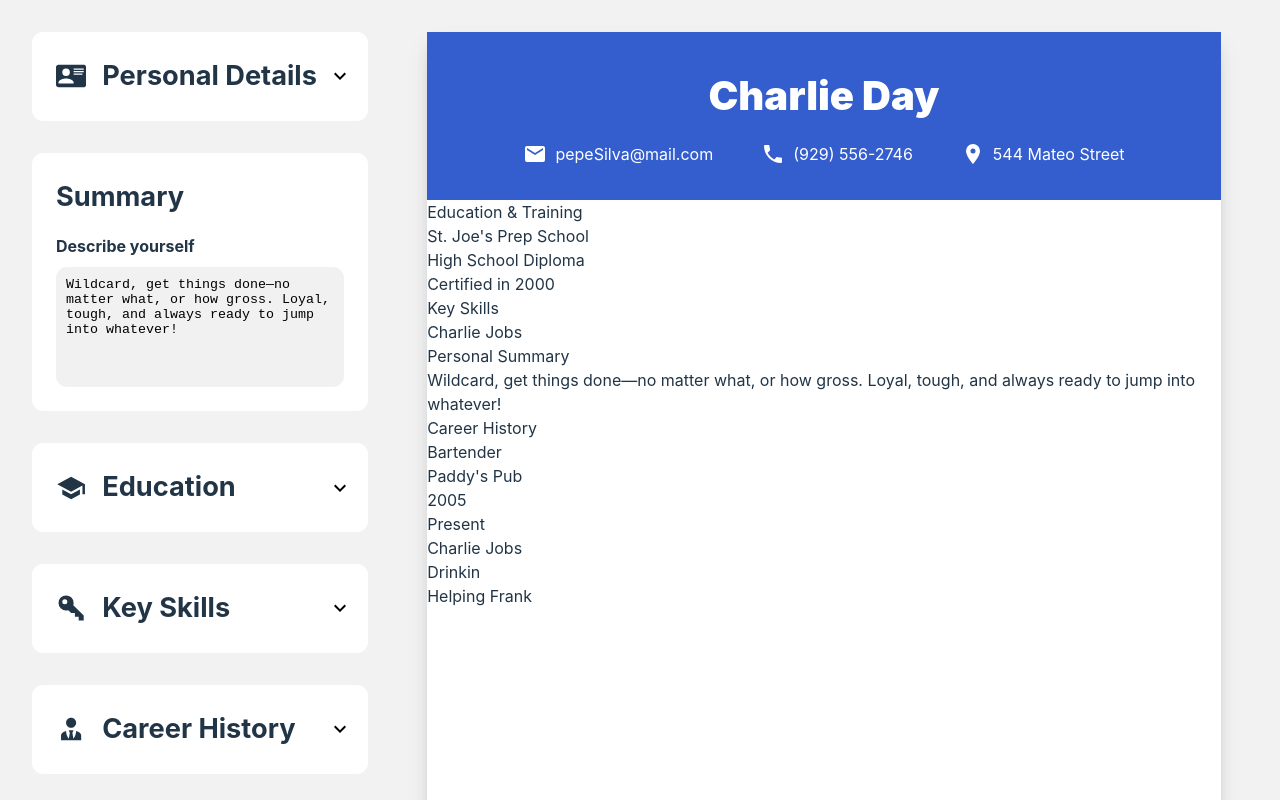
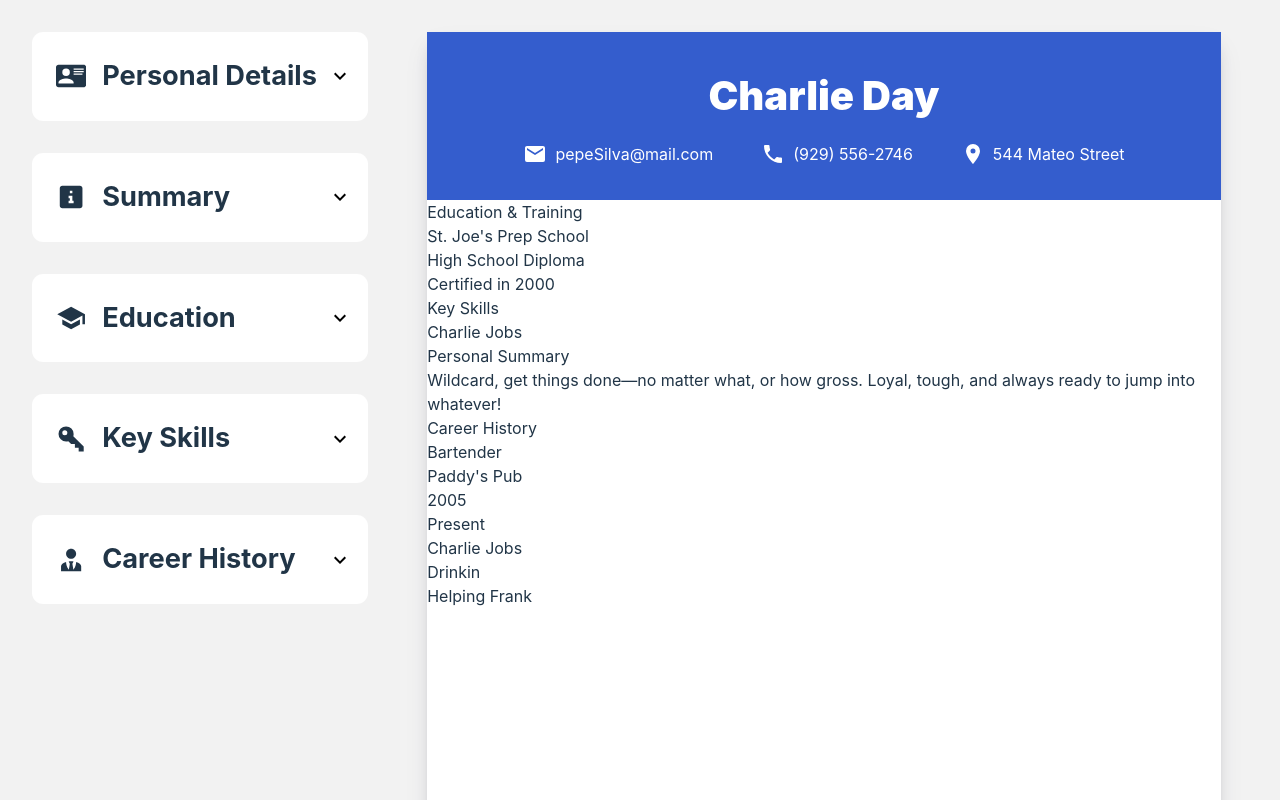
Before and after one commit to Frobii/resume-builder, a React (Vite) app: page / in a window 1280 px wide. Shown: the top 800 px of the page. Built offline with nearby package versions, Linux system fonts and the light colour scheme.

Commit message:
Use a toggle menu for summary

```diff
--- a/src/ResumeBuilder.jsx
+++ b/src/ResumeBuilder.jsx
@@ -51,10 +51,12 @@ export default function ResumeBuilder() {
                         setFormData={setFormData}
                     />
                 </ToggleMenu>
-                <Summary
-                    formData={formData}
-                    setFormData={setFormData}
-                />
+                <ToggleMenu title="Summary">
+                    <Summary
+                        formData={formData}
+                        setFormData={setFormData}
+                    />
+                </ToggleMenu>
                 <ToggleMenu title="Education" >
                     <EducationDetails
                         formData={formData}
--- a/src/Summary.jsx
+++ b/src/Summary.jsx
@@ -15,7 +15,6 @@ export default function summaryForm({ formData, setFormData }) {
     return (
         <>
             <section className="summary-form">
-                <h1>Summary</h1>
                 <TextInput
                     label="Describe yourself"
                     name="summary"
--- a/src/ToggleMenu.jsx
+++ b/src/ToggleMenu.jsx
@@ -4,6 +4,7 @@ import Icon from '@mdi/react';
 import { mdiChevronDown } from '@mdi/js';
 import { mdiChevronUp } from '@mdi/js';
 import { mdiCardAccountDetails } from '@mdi/js';
+import { mdiInformationSlabBox } from '@mdi/js';
 import { mdiSchool } from '@mdi/js';
 import { mdiBriefcase } from '@mdi/js';
 import { mdiKeyVariant } from '@mdi/js';
@@ -21,6 +22,7 @@ export default function ToggleMenu({ children, title }) {
             <div className="toggle-container">
                 <div className="toggle-heading">
                     {title === "Personal Details" && <Icon path={mdiCardAccountDetails} size={1.5} />}
+                    {title === "Summary" && <Icon path={mdiInformationSlabBox} size={1.5} />}
                     {title === "Education" && <Icon path={mdiSchool} size={1.5} />}
                     {title === "Experience" && <Icon path={mdiBriefcase} size={1.5} />}
                     {title === "Key Skills" && <Icon path={mdiKeyVariant} size={1.5} />}
--- a/src/summary.css
+++ b/src/summary.css
@@ -4,9 +4,14 @@ h1 {
     width: 100%;
 }
 
+label {
+    margin-top: 0px;
+}
+
 .summary-form {
     padding: 1.5rem;
     padding-bottom: 1.5rem;
+    padding-top: 0rem;
     background-color: white;
     border-radius: 0.7rem;
     max-width: 18rem;
```
